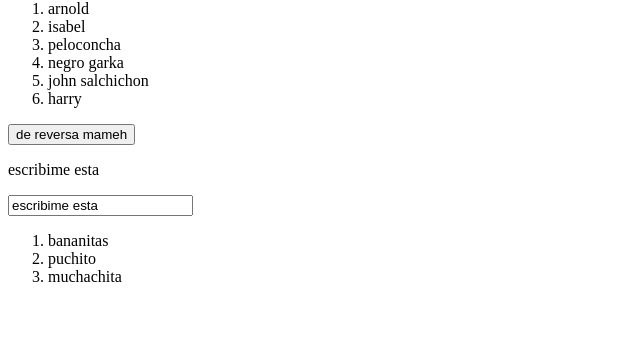
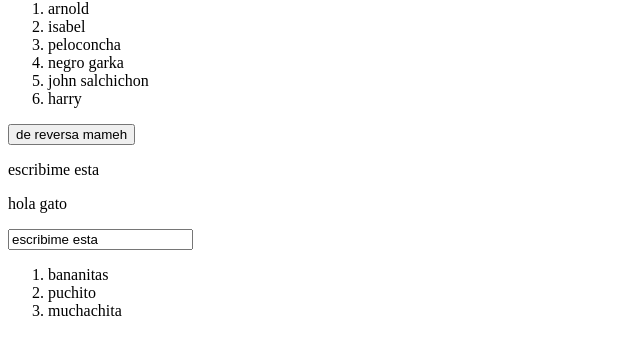
Before and after one commit to XianBarbera/Vuejs-intro, a plain HTML site: page vue-basico/index.html in a window 1280 px wide. Shown: the part 66-420 px from the top of the page, without its empty margins (0-640 px from the left). Drawn offline with nearby package versions, Linux system fonts and the light colour scheme.

Commit message:
agregue hola

```diff
--- a/vue-basico/index.html
+++ b/vue-basico/index.html
@@ -12,6 +12,7 @@
     </div>
     <div id="app1">
       <p>{{ message }}</p>
+      <p>hola gato</p>
 
       <input v-model="message" />
     </div>
```
